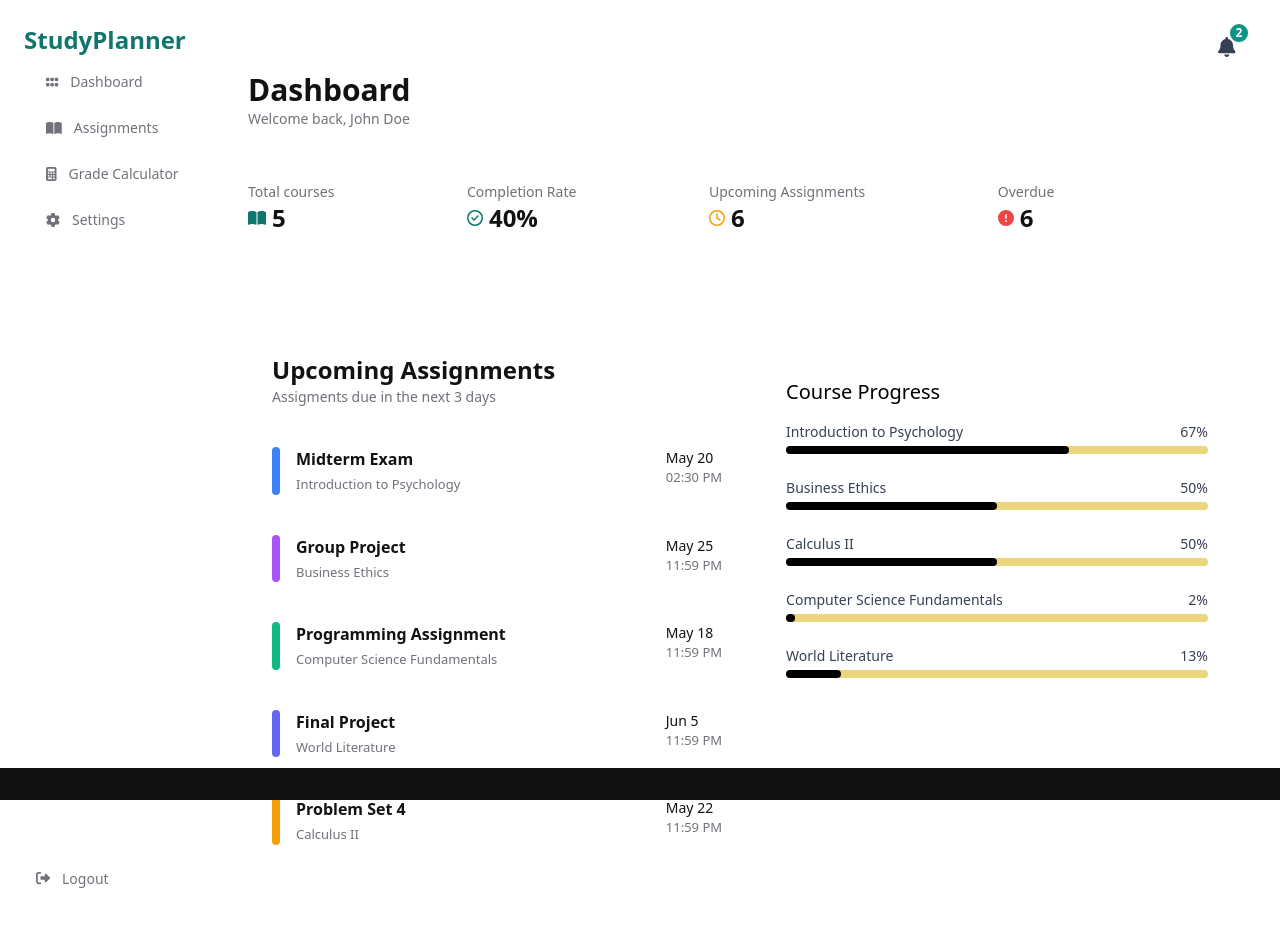
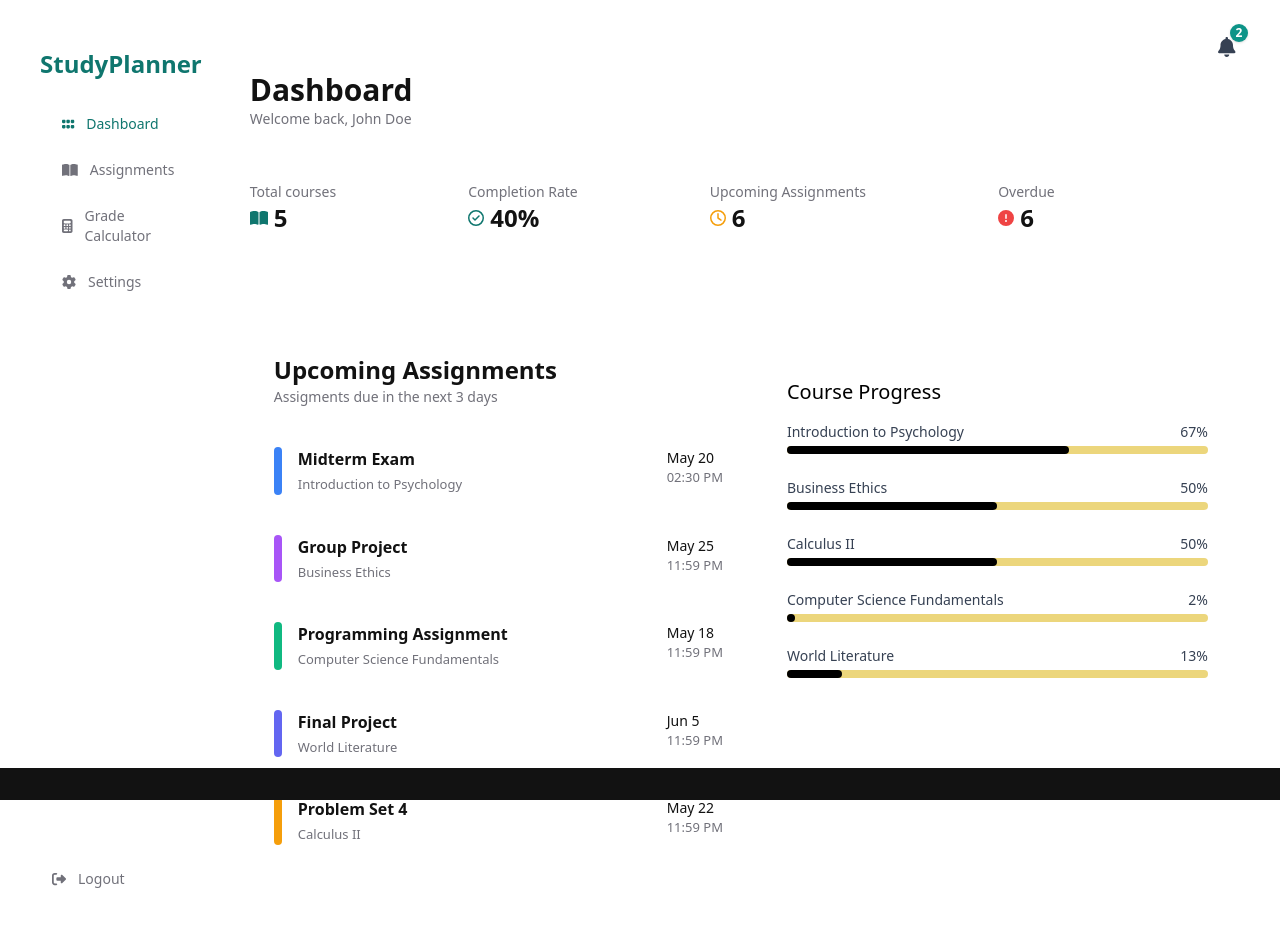
Before and after one commit to theMungai/StudyPlanner, a React (Vite) app: page /dashboard in a window 1280 px wide. Shown: the top 926 px of the page. Built offline with nearby package versions, Linux system fonts and the light colour scheme.

Commit message:
Update README and Sidepanel components

```diff
--- a/src/components/SidePanel.jsx
+++ b/src/components/SidePanel.jsx
@@ -1,52 +1,47 @@
 import React from 'react'
 import { FontAwesomeIcon } from '@fortawesome/react-fontawesome';
-import { faGrip,faBookOpen,faCalculator,faGear, faRightFromBracket } from '@fortawesome/free-solid-svg-icons';
-import { Link } from 'react-router-dom';
+import { faGrip, faBookOpen, faCalculator, faGear, faRightFromBracket } from '@fortawesome/free-solid-svg-icons';
+import { Link, useLocation } from 'react-router-dom';
 
 function SidePanel() {
+  const location = useLocation();
+
+  const navItems = [
+    { to: '/dashboard', icon: faGrip, label: 'Dashboard' },
+    { to: '/assignments', icon: faBookOpen, label: 'Assignments' },
+    { to: '/grade-calculator', icon: faCalculator, label: 'Grade Calculator' },
+    { to: '/settings', icon: faGear, label: 'Settings' },
+  ];
+
   return (
-    <div className=' basis-[16%] relative'>
-      <h1 className='font-bold text-2xl text-[#0F766EFF]'>StudyPlanner</h1>
+    <div className='basis-[16%] relative px-4 py-6'>
+      <h1 className='font-bold text-2xl text-[#0F766EFF] mb-6'>StudyPlanner</h1>
       <nav>
         <ul>
-            <li className='text-sm text-[#71717A] hover:text-[#0F766EFF] cursor-pointer my-1.5 p-2.5'>
-                <Link to="/dashboard" className='flex items-center'>
-                    <FontAwesomeIcon icon={faGrip} className='mx-3'/>
-                    Dashboard
+          {navItems.map(({ to, icon, label }) => {
+            const isActive = location.pathname === to;
+            return (
+              <li
+                key={to}
+                className={`text-sm ${isActive ? 'text-[#0F766EFF]' : 'text-[#71717A]'} hover:text-[#0F766EFF] focus:text-[#0F766EFF] cursor-pointer my-1.5 p-2.5`}
+              >
+                <Link to={to} className='flex items-center'>
+                  <FontAwesomeIcon icon={icon} className='mx-3' />
+                  {label}
                 </Link>
-            </li>
-
-            <li className='text-sm text-[#71717A] hover:text-[#0F766EFF] cursor-pointer my-1.5 p-2.5'>
-                <Link to="/assignments" className='flex items-center'>
-                    <FontAwesomeIcon icon={faBookOpen} className='mx-3' />
-                    Assignments
-                </Link>
-            </li>
-
-            <li className='text-sm text-[#71717A] hover:text-[#0F766EFF] cursor-pointer my-1.5 p-2.5'>
-                <Link to="/grade-calculator" className='flex items-center'>
-                    <FontAwesomeIcon icon={faCalculator} className='mx-3' />
-                    Grade Calculator
-                </Link>
-            </li>
-
-            <li className='text-sm text-[#71717A] hover:text-[#0F766EFF] cursor-pointer my-1.5 p-2.5'>
-              <Link to="/settings" className='flex items-center'>
-                  <FontAwesomeIcon icon={faGear} className='mx-3'/>
-                  Settings
-              </Link>
-            </li>
+              </li>
+            );
+          })}
         </ul>
       </nav>
       <button className='text-sm text-[#71717A] cursor-pointer absolute bottom-5'>
-        <Link to="/">
-          <FontAwesomeIcon icon={faRightFromBracket} className='mx-3'/>
+        <Link to="/" className='flex items-center'>
+          <FontAwesomeIcon icon={faRightFromBracket} className='mx-3' />
           Logout
         </Link>
-
       </button>
     </div>
-  )
+  );
 }
 
-export default SidePanel
+export default SidePanel;
```
Also changed, not shown: public/screenshot.png (added).
